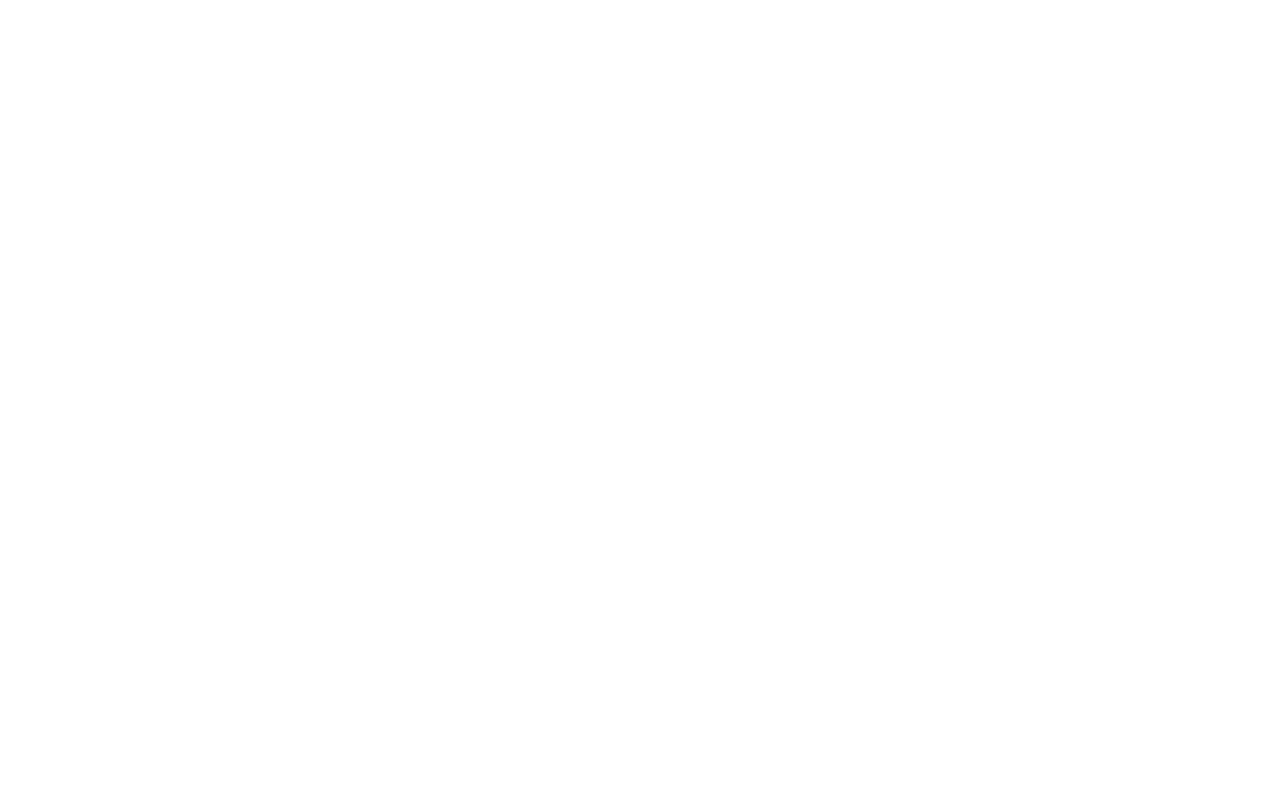
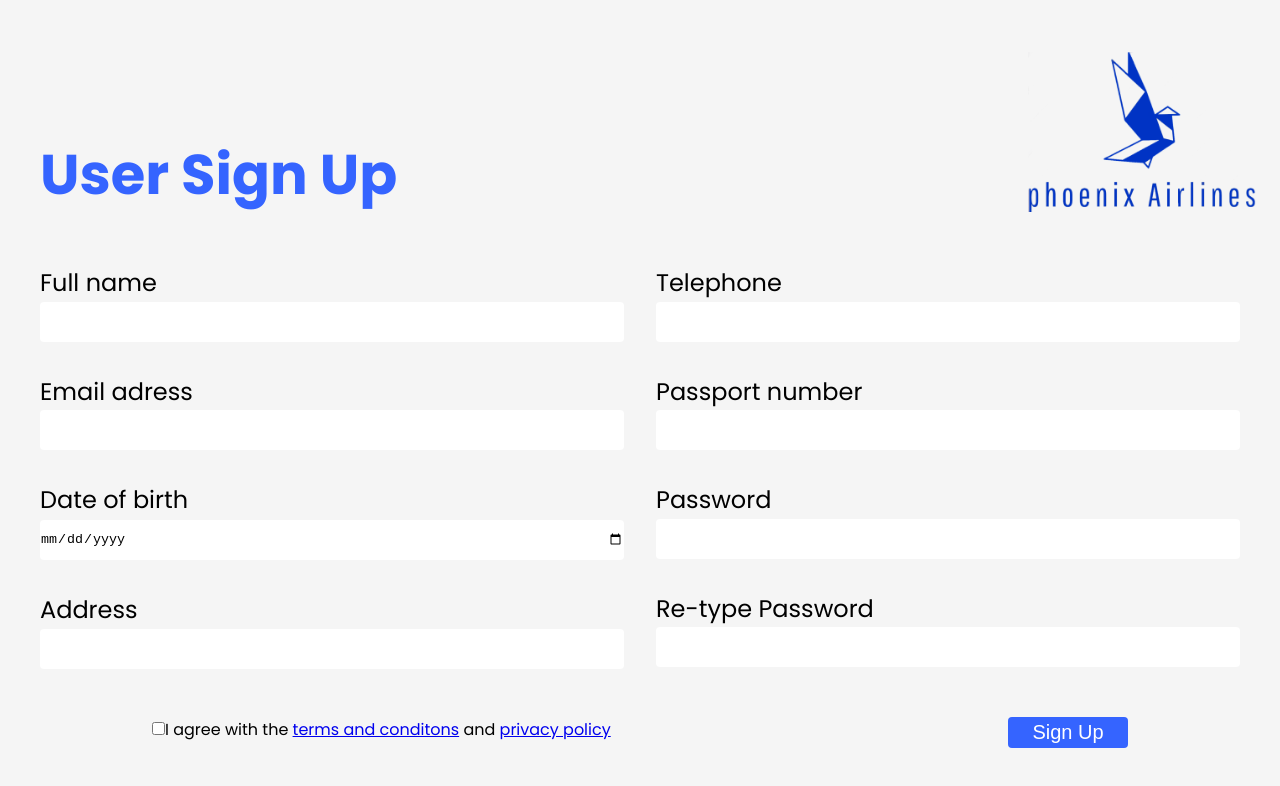
Before and after one commit to BhanuHasaranga/PhoneixAirline, an Angular app: page /UserSignup in a window 1280 px wide. Before the commit this address led to /. Shown: the top 786 px of the page. Built offline with nearby package versions, Linux system fonts and the light colour scheme.

Commit message:
user sign up page done

```diff
--- a/src/app/app-routing.module.ts
+++ b/src/app/app-routing.module.ts
@@ -1,9 +1,12 @@
 import { NgModule } from '@angular/core';
 import { RouterModule, Routes } from '@angular/router';
 import { LoginComponent } from './login/login.component';
+import { StaffSignupComponent } from './staff-signup/staff-signup.component';
+import { UserSignupComponent } from './user-signup/user-signup.component';
 
 const routes: Routes = [
-  { path : '', component : LoginComponent}
+  { path : '', component : LoginComponent},
+  { path : 'UserSignup', component : UserSignupComponent}
 ];
 
 @NgModule({
--- a/src/app/app.module.ts
+++ b/src/app/app.module.ts
@@ -4,11 +4,15 @@ import { BrowserModule } from '@angular/platform-browser';
 import { AppRoutingModule } from './app-routing.module';
 import { AppComponent } from './app.component';
 import { LoginComponent } from './login/login.component';
+import { StaffSignupComponent } from './staff-signup/staff-signup.component';
+import { UserSignupComponent } from './user-signup/user-signup.component';
 
 @NgModule({
   declarations: [
     AppComponent,
-    LoginComponent
+    LoginComponent,
+    StaffSignupComponent,
+    UserSignupComponent
   ],
   imports: [
     BrowserModule,
--- a/src/app/login/login.component.html
+++ b/src/app/login/login.component.html
@@ -22,14 +22,12 @@
             </div>
             <p>Forgot password?</p>
         </div>
-        <div class="login-btn">
+        <div class="btn">
             <button type="submit" class="btn btn-primary">Login</button>
         </div>
         <div class="sign-up">
             <p>Don’t have an account yet?</p>
-            <p class="signup">Sign Up</p>
+            <p class="signup" routerLink="UserSignup">Sign Up</p>
         </div>
     </form>
 </div>
-
-<!-- NEW CHANGE -->
--- /dev/null
+++ b/src/app/staff-signup/staff-signup.component.html
@@ -0,0 +1 @@
+<p>staff-signup works!</p>
--- /dev/null
+++ b/src/app/staff-signup/staff-signup.component.ts
@@ -0,0 +1,15 @@
+import { Component, OnInit } from '@angular/core';
+
+@Component({
+  selector: 'app-staff-signup',
+  templateUrl: './staff-signup.component.html',
+  styleUrls: ['./staff-signup.component.css']
+})
+export class StaffSignupComponent implements OnInit {
+
+  constructor() { }
+
+  ngOnInit(): void {
+  }
+
+}
--- /dev/null
+++ b/src/app/user-signup/user-signup.component.html
@@ -0,0 +1,54 @@
+<div class="container-1">
+    <div class="head">
+        <h1>User Sign Up</h1>
+        <img src="assets/images/logo_PNG 1.png" alt="">
+    </div>
+    <div class="form">
+        <div class="column">
+            <div class="input mb-3">
+                <label for="fullname" class="form-label">Full name</label><br>
+                <input type="text" class="form-control" id="fullname" >
+            </div>
+            <div class="input mb-3">
+                <label for="email" class="form-label">Email adress</label><br>
+                <input type="email" class="form-control" id="email">
+            </div>
+            <div class="input mb-3">
+                <label for="dob" class="form-label">Date of birth</label><br>
+                <input type="date" class="form-control" id="dob">
+            </div>
+            <div class="input mb-3">
+                <label for="address" class="form-label">Address</label><br>
+                <input type="text" class="form-control" id="address">
+            </div>
+        </div>
+
+        <div class="column">
+            <div class="input mb-3">
+                <label for="telephone" class="form-label">Telephone</label><br>
+                <input type="number" class="form-control" id="telephone" >
+            </div>
+            <div class="input mb-3">
+                <label for="passport" class="form-label">Passport number</label><br>
+                <input type="number" class="form-control" id="passport">
+            </div>
+            <div class="input mb-3">
+                <label for="password" class="form-label">Password</label><br>
+                <input type="password" class="form-control" id="password">
+            </div>
+            <div class="input mb-3">
+                <label for="password" class="form-label">Re-type Password</label><br>
+                <input type="password" class="form-control" id="password">
+            </div>
+        </div>
+    </div>
+    <div class="agree-signup">
+        <div class="checkbox">
+            <input type="checkbox" class="form-check-input" id="Terms-Conditons">
+            <label class="form-check-label" for="Terms-Conditons">I agree with the <a routerLink="">terms and conditons</a> and <a routerLink="">privacy policy</a> </label>
+        </div>
+        <div class="btn">
+            <button type="submit" class="btn btn-primary">Sign Up</button>
+        </div>
+    </div>
+</div>
--- /dev/null
+++ b/src/app/user-signup/user-signup.component.ts
@@ -0,0 +1,15 @@
+import { Component, OnInit } from '@angular/core';
+
+@Component({
+  selector: 'app-user-signup',
+  templateUrl: './user-signup.component.html',
+  styleUrls: ['./user-signup.component.css']
+})
+export class UserSignupComponent implements OnInit {
+
+  constructor() { }
+
+  ngOnInit(): void {
+  }
+
+}
--- a/src/styles.css
+++ b/src/styles.css
@@ -4,6 +4,8 @@
     --white: #fff;
     --brightcolor: #F5F5F5;
     height: 100%;
+    font-family: 'Poppins';
+    font-style: normal;
 }
 *{
     margin: 0;
@@ -23,16 +25,12 @@
     justify-content: space-between;
 }
 h1 {
-    font-family: 'Poppins';
-    font-style: normal;
     font-size: 7vh;
     color: var(--bluecolor);
     padding-top: 20vh;
     padding-left: 2vh;
 }
 form {
-    font-family: 'Poppins';
-    font-style: normal;
     margin: 10vh;
     width: 100%;
     justify-content: center;
@@ -58,13 +56,11 @@ form {
 p {
     color: var(--bluecolor);
 }
-.login-btn {
+.btn {
     display: flex;
     justify-content: center;
 }
 button {
-    font-family: 'Poppins';
-    font-style: normal;
     background-color: var(--bluecolor);
     color: var(--white);
     border: 0;
@@ -86,3 +82,40 @@ button {
 .sign-up .signup {
     color: var(--bluecolor);
 }
+.container-1 {
+    display: flex;
+    flex-direction: column;
+    justify-content: center;
+    background-color: var(--brightcolor);
+    padding: 3vh;
+    height: 100vh;
+}
+.head {
+    display: flex;
+    justify-content: space-between;
+    width: 100%;
+}
+.head img {
+    height: 20vh;
+}
+.head h1 {
+    padding-top: 10vh;
+}
+.form {
+    display: flex;
+    flex-direction: row;
+    justify-content: center;
+    padding: 2rem 0rem;
+}
+.column{
+    display: flex;
+    flex-direction: column;
+    width: 90vh;
+    /* padding: 0rem 2rem; */
+}
+.agree-signup {
+    display: flex;
+    justify-content: space-between;
+    font-size: 2vh;
+    margin: 0 16vh 0 16vh;
+}
```
Also changed, not shown: src/app/staff-signup/staff-signup.component.css (added), src/app/user-signup/user-signup.component.css (added), 2 other files (tests, documents, lock files or other folders).
